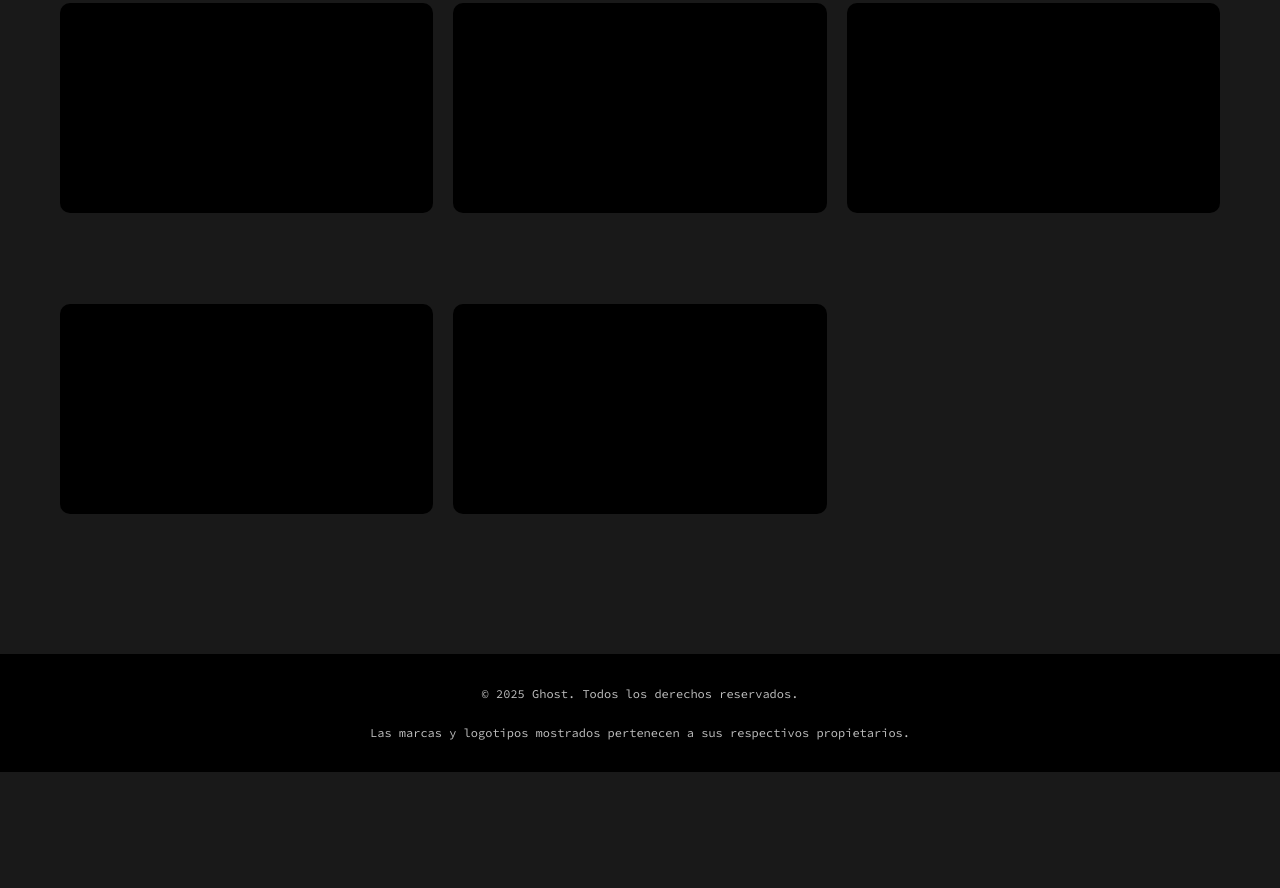
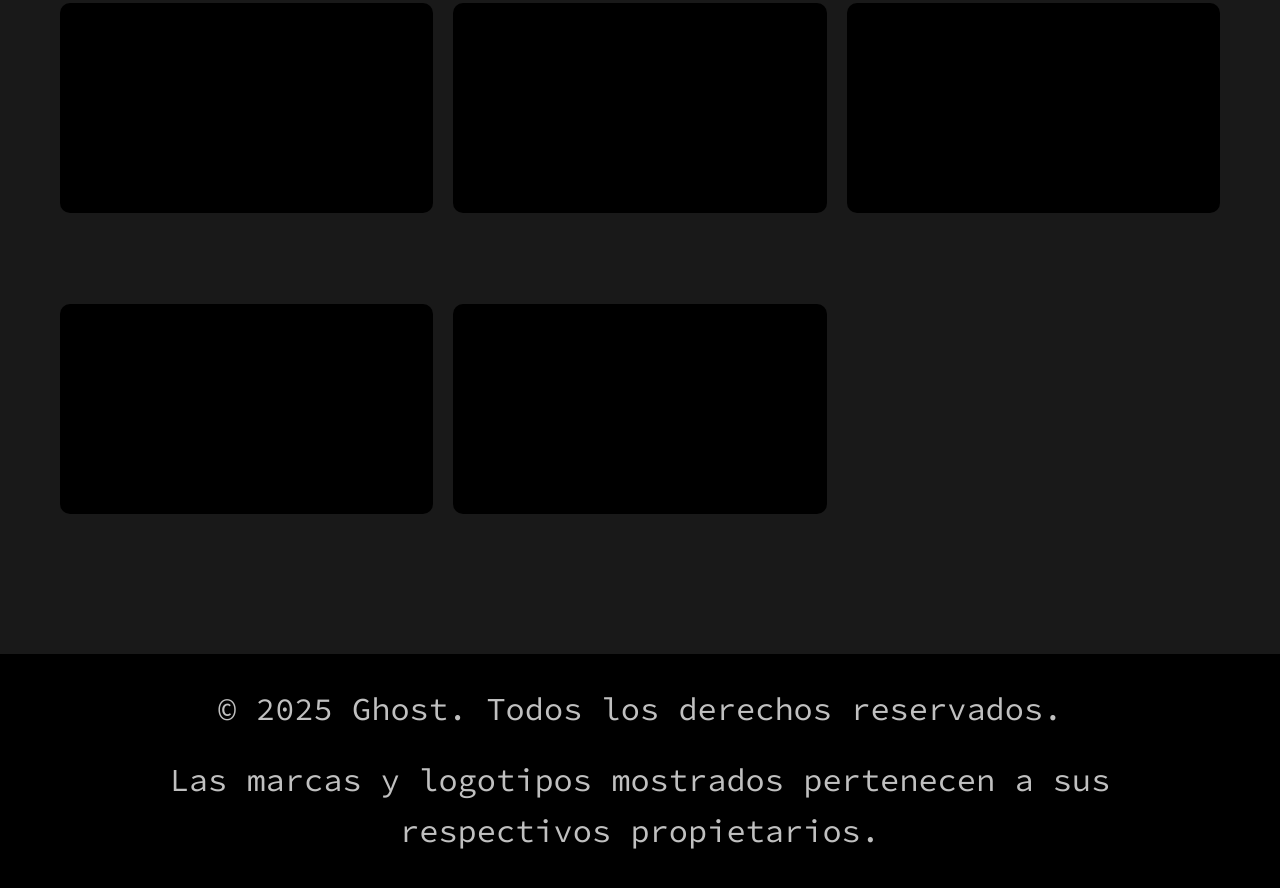
Before and after one commit to LuisDev07/Ghost, a plain HTML site: page index.html in a window 1280 px wide. Shown: the part 3426-4314 px from the top of the page. Before the commit the page ends 4198 px from the top, so only its background shows below. Drawn offline with Linux system fonts and the light colour scheme.

Commit message:
reparando el problema del footer

```diff
--- a/static/css/ghost_base.css
+++ b/static/css/ghost_base.css
@@ -342,14 +342,15 @@ footer {
     justify-content: center;
     flex-direction: column;
     gap: 20px;
-    padding: 30px 0;
+    padding: 30px 20px;
 }
 
 
 .derechos,
 .info {
-    font-size: 12px;
+    font-size: 2rem;
     color: #c0c0c0;
+    text-align: center;
 }
 
 
```
